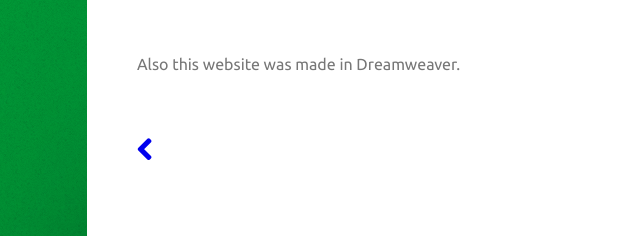
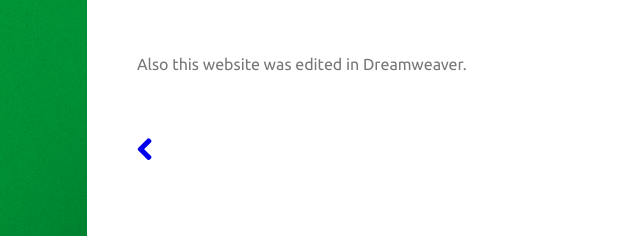
Before and after one commit to Moneyman12q/MoneyMan12q.github.io, a plain HTML site: page index2.html in a window 1280 px wide. Both pictures are taken after a click on the link "To Come...". Shown: the part 481-717 px from the top of the page, 103-743 px from the left. Drawn offline with Linux system fonts and the light colour scheme.

Commit message:
updated OG sec

```diff
--- a/index2.html
+++ b/index2.html
@@ -151,7 +151,7 @@
                                 	<h2>The Good and The Bad</h2>
                                 </header>
                                 <p>This was a very eventful year, many memories were made many more mistakes were made.<br>My friends in the creation of our <sup><sup>stupid</sup></sup>group the <b>SweaterGang.</b><br>And I hope the next phase of my life is as exciting, trilling, or enthralling.</p>
-                                  <p><sub>Also this website was made in Dreamweaver.</sub>                                </p>
+                                  <p><sub>Also this website was edited in Dreamweaver.</sub>                                </p>
                                 <section class="is-gallery">
                               </section>
                                 <a href="#work" class="jumplink pic">
```
